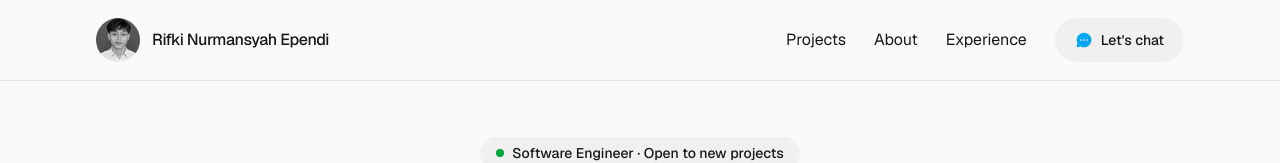
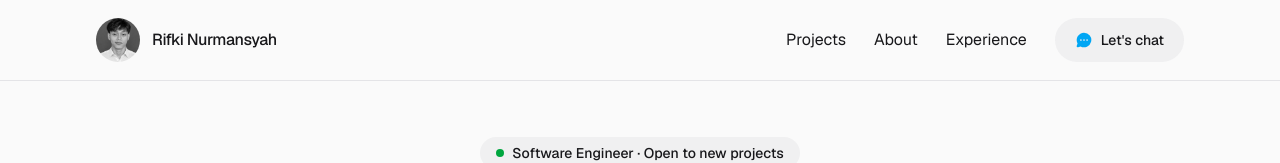
Before and after one commit to Zx-Akito/Zx-Akito, a Next.js app: page / in a window 1280 px wide. Shown: the top 163 px of the page. Built offline with nearby package versions, Linux system fonts and the light colour scheme.

Commit message:
Fix profile name and enhance availability status indicator in Hero section

```diff
--- a/app/data.ts
+++ b/app/data.ts
@@ -1,7 +1,7 @@
 // All website content lives here. Compiled from the CV.
 
 export const profile = {
-  name: "Rifki Nurmansyah Ependi",
+  name: "Rifki Nurmansyah",
   role: "Software Engineer",
   // [highlighted, rest of line 1, line 2]
   headline: ["Software engineer", "for web,", "mobile, desktop, and games."],
--- a/app/page.tsx
+++ b/app/page.tsx
@@ -100,7 +100,10 @@ function Hero() {
             style={d(0)}
           >
             {/* Dot = real availability status */}
-            <span className="size-2 rounded-full bg-green-600" />
+            <span className="relative flex size-2">
+              <span className="absolute inset-0 rounded-full bg-green-600 opacity-75 motion-safe:animate-ping" />
+              <span className="relative size-2 rounded-full bg-green-600" />
+            </span>
             {profile.role} · Open to new projects
           </p>
         )}
```
